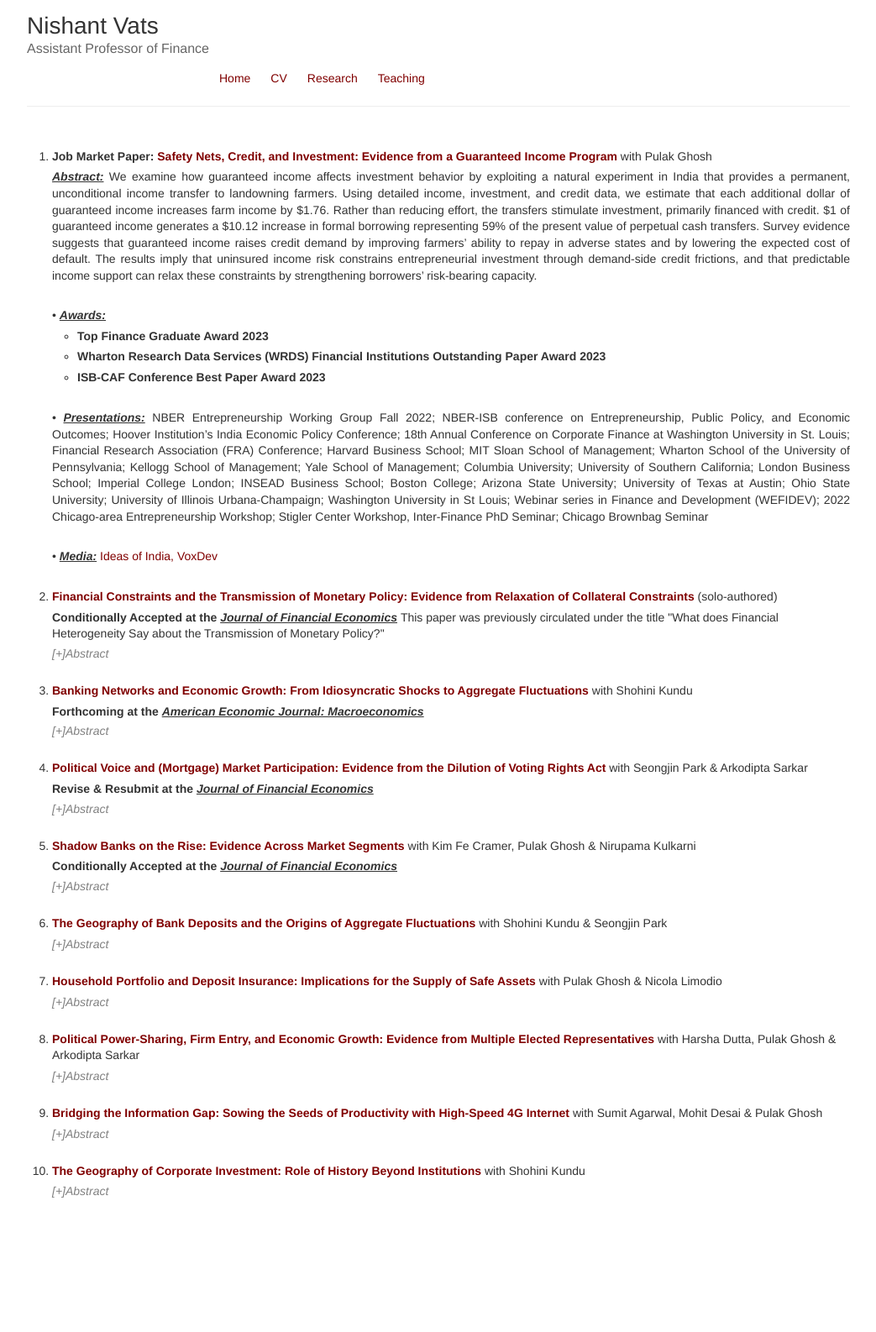
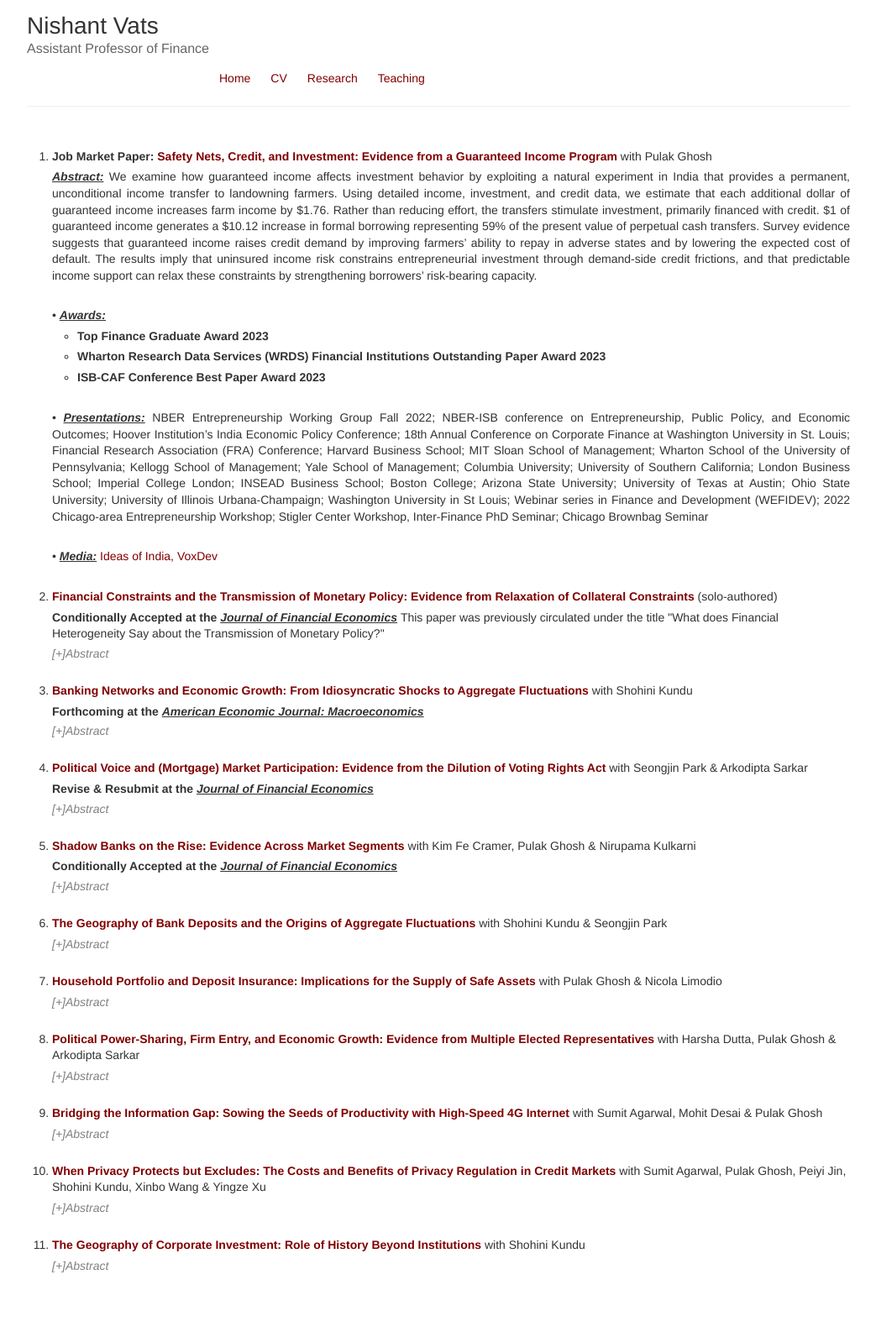
Before and after one commit to nishvats/nishvats.github.io, a Jekyll site: the page built from research.html, in a window 1280 px wide. Shown: the whole page at 84% size, without its empty margins (118-1161 px from the left). Built offline with Jekyll 4.4.1, drawn with Linux system fonts in a browser that asks for light colours; before the commit the page ends 1498 px from its top, so only the background shows below that.

Commit message:
Update research.html

```diff
--- a/research.html
+++ b/research.html
@@ -67,7 +67,7 @@
 <li> <b><a href="https://papers.ssrn.com/sol3/papers.cfm?abstract_id=5488990">Household Portfolio and Deposit Insurance: Implications for the Supply of Safe Assets</a></b> with Pulak Ghosh & Nicola Limodio </li>
       <details>
         <summary>[+]Abstract</summary>
-    <p align="justify"> <u><em>Abstract:</em></u> This paper investigates the effect of deposit insurance (DI) on household portfolio allocation between bank deposits and risky assets. Theoretically, limited DI creates a kink in the capital allocation line, causing depositor bunching at the DI threshold and increased equity holdings. Using a natural experiment in India and individual holdings on stocks, deposits, and mutual funds, we confirm depositor bunching at the DI threshold. Leveraging a bunching-in-differences design, we show that DI expansion shifts portfolios from equities and mutual funds to deposits, driven by unmet demand for safe assets. Bunchers increase their deposits between 3.6% and 5.1% by liquidating their stock holdings, which were more exposed to safer state-owned enterprises, transiently affecting the asset prices of these stocks. We show that the share of bunchers is a sufficient statistic to measure the depositor-implied risk of bank default. Our estimates of the welfare effect of changes in DI show that depositors gain at least 4% as DI increases, even after accounting for the resulting moral hazard by banks. </p>
+    <p align="justify"> <u><em>Abstract:</em></u> This paper investigates the effect of deposit insurance (DI) on household portfolio allocation between bank deposits and risky assets. Theoretically, limited DI creates a kink in the capital allocation line, causing depositor bunching at the DI threshold and increased equity holdings. Using a natural experiment in India and data on individual holdings of stocks, deposits, and mutual funds, we confirm depositor bunching at the DI threshold. Leveraging a bunching-in-differences design, we show that DI expansion shifts portfolios from equities and mutual funds to deposits, driven by unmet demand for safe assets. Bunchers increase their deposits between 3.6% and 5.1% by liquidating their stock holdings, which were more exposed to safer state-owned enterprises, transiently affecting the asset prices of these stocks. We show that the share of bunchers is a sufficient statistic to measure the depositor-implied bank failure risk. Our estimates of the welfare effect of changes in DI show that depositors gain at least 0.04% as DI increases, even after accounting for the resulting moral hazard by banks. </p>
     <br>
         <p align="justify">• <u><em>Presentations:</em></u> NBER Conference on Household Finance across the Lifecycle, Utah Winter Finance Conference, UGA Fall Finance Conference, 20th Annual Conference on Economic Growth and Development, 2026 Association of Financial Economists and American Economic Association session, Bocconi University, Centre For Advanced Financial Research And Learning (CAFRAL), Chicago Booth Conference on Finance and Development, Finance in the Tuscan Hills at EUI, HEC Lausanne, Hong Kong University of Science and Technology, Indian Institute of Management Bangalore, Indian School of Business, Olin Business School at Washington University in Saint Louis, Queensland Corporate Finance Conference, University of Bonn, Université de Namur, USC Macro-Finance Group, Utah State University, Washington University in Saint Louis Junior Brownbag </p>
          <br>
@@ -87,6 +87,14 @@
         <summary>[+]Abstract</summary>
     <p align="justify"> <u><em>Abstract:</em></u> Combining granular data on 4G rollout and Rights of Way policies with remote-sensing data on agricultural productivity, we find that 4G increases productivity, fertilizer use, credit uptake, and reduces price dispersion. Six years post-introduction, agricultural household income increases by 14.5%. Exploiting spatial variations in accuracy and value of information, we argue that 4G improves productivity by expanding information access. Farmer internet-browsing data shows that 4G indeed improves access to agri-information. Moreover, internet-based information access dominates traditional call or text-based information access, as internet's decentralized nature circumvents trust barriers associated with state-controlled traditional channels. However, internet infrastructure alone is insufficient; effective dissemination requires reliable, high-quality information, making internet access a complement to information generation. </p>
     <br>
+      </details>
+      <br>
+  <li> <b><a href="https://papers.ssrn.com/sol3/papers.cfm?abstract_id=6435099">When Privacy Protects but Excludes: The Costs and Benefits of Privacy Regulation in Credit Markets</a></b> with Sumit Agarwal, Pulak Ghosh, Peiyi Jin, Shohini Kundu, Xinbo Wang & Yingze Xu</li>
+    <details>
+        <summary>[+]Abstract</summary>
+      <p align="justify"> <u><em>Abstract:</em></u> This paper studies the consequences of privacy regulation by exploiting Google’s 2019 restriction on CDR access for a major Indian FinTech lender. We show that this intervention reflects a key policy trade-off in digital credit markets: strengthened privacy protections raise loan applications, consistent with higher demand, yet simultaneously induce tighter screening, reflecting an overall contraction in credit supply. This credit contraction disproportionately excludes economically and socially marginalized applicants. Linking to economy-wide credit bureau records, we quantify the ``FinTech ladder effect'' whereby initial digital credit access serves as a gateway to broader formal credit. Privacy-induced rejection reduces the probability of obtaining any formal credit by 13.7 percentage points even four years later. Using a structural model, we decompose the welfare effects of privacy regulation and show that the regulation generates a 0.53% increase in consumer surplus and reduces lender profits by 15%. </p>
+    <br>
+      <p align="justify">• <u><em>Presentations:</em></u> UCLA Anderson, the Midwest Finance Association, and the CEPR-WEFIDEV Conference </p>
         </details>
       <br>
   <li> <b><a href="https://papers.ssrn.com/sol3/papers.cfm?abstract_id=5038056">The Geography of Corporate Investment: Role of History Beyond Institutions</a></b> with Shohini Kundu</li>
```
